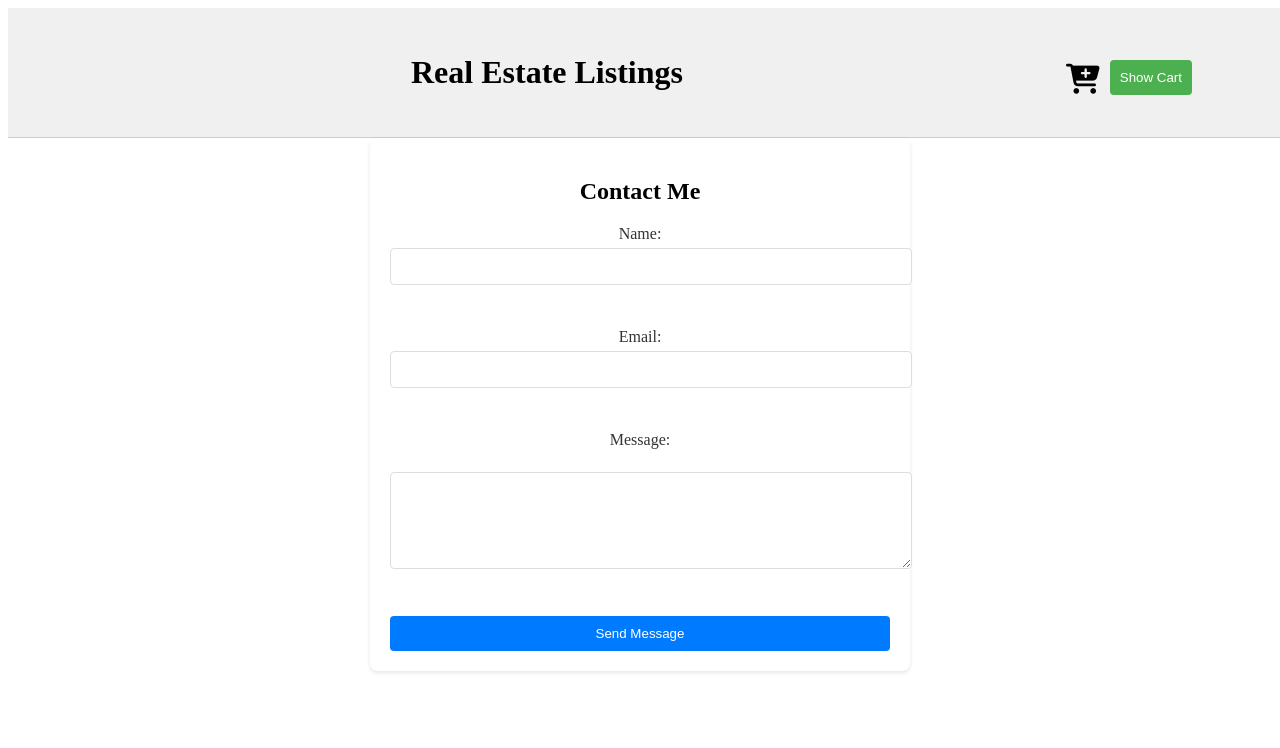
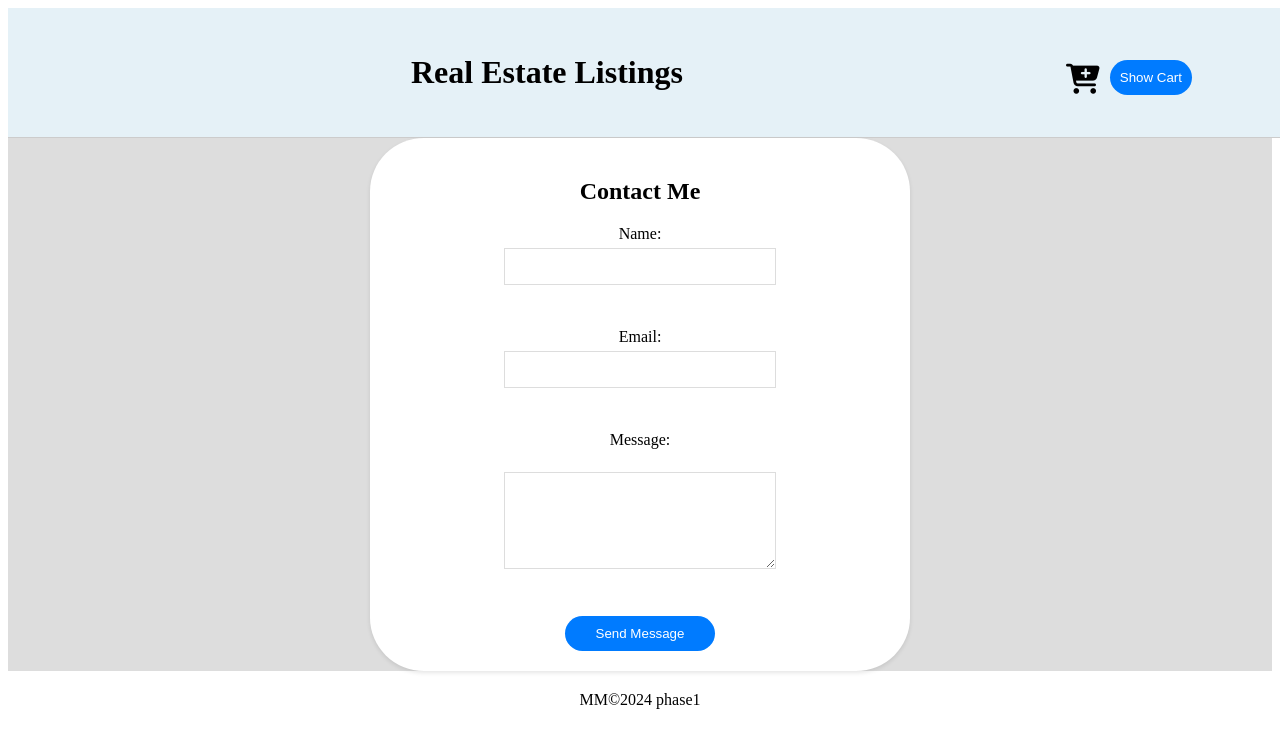
Before and after one commit to membae/realestate, a website: page index.html in a window 1280 px wide. Shown: the top 748 px of the page. Drawn offline with Linux system fonts and the light colour scheme; no server answers.

Commit message:
done for the day

```diff
--- a/index.css
+++ b/index.css
@@ -1,10 +1,13 @@
 /* Flex container for house listings */
+*{
+
+}
 header {
     display: flex;
     justify-content: space-between;
     align-items: center;
     padding: 10px 20px;
-    background-color: #f0f0f0;
+    background-color: #e5f1f7;
     border-bottom: 1px solid #ccc;
 
     top: 0; /* Align the header to the top */
@@ -30,6 +33,7 @@ header h1 {
     display: flex;
     flex-wrap: wrap;
     justify-content: space-around;
+    background-color: #a6a9aa;
 }
 
 /* Styling for each house container */
@@ -96,7 +100,7 @@ button {
     color: white;
     border: none;
     padding: 8px 12px;
-    border-radius: 4px;
+    border-radius: 40px;
     cursor: pointer;
     margin-top: 10px;
 }
@@ -112,40 +116,44 @@ button {
 button:hover {
     background-color: #0056b3;
 }
+.form{
+   background-color: #ddd;
+}
 #contact-form-container {
     max-width: 500px;
     margin: 0 auto;
     background-color: #fff;
     padding: 20px;
-    border-radius: 8px;
+    border-radius: 10%;
     box-shadow: 0 2px 4px rgba(0, 0, 0, 0.1);
     text-align: center;
     margin-bottom: 20px; /* Provides space from above content */
+
 }
 
 /* Styling for form elements */
 #contact-form label {
     display: block;
     margin: 10px 0 5px;
-    color: #333;
+    color:black;
 }
 
 #contact-form input,
 #contact-form textarea {
-    width: 100%;
+    width: 50%;
     padding: 10px;
     margin-bottom: 15px;
     border: 1px solid #ddd;
-    border-radius: 4px;
+
 }
 
 #contact-form button {
-    width: 100%;
+    width: 30%;
     background-color: #007bff;
     color: white;
     border: none;
     padding: 10px 15px;
-    border-radius: 4px;
+    border-radius: 40px;
     cursor: pointer;
 }
 
@@ -171,7 +179,7 @@ button:hover {
 }
 
 .cart-dropdown-btn {
-    background-color: #4CAF50;
+    background-color: #007bff;
     color: white;
     padding: 10px;
     border: none;
@@ -206,3 +214,6 @@ button:hover {
     height: 50px;
     margin-right: 5px;
 }
+footer{
+    text-align: center;
+}
--- a/index.html
+++ b/index.html
@@ -24,6 +24,7 @@
         <!-- Real estate listings will be dynamically added here -->
     </div>
 
+<section class="form">
     <div id="contact-form-container">
         <h2>Contact Me</h2>
         <form id="contact-form">
@@ -37,7 +38,10 @@
             <button type="submit">Send Message</button>
         </form>
     </div>
-
+</section>
+<footer>
+    <p>MM&copy;2024 phase1</p>
+</footer>
     <script src="https://cdn.jsdelivr.net/npm/emailjs-com@2.4.1/dist/email.min.js"></script>
     <script type="text/javascript">
         (function(){
```
Also changed, not shown: db.json (+18 -7 lines), images/back.jpg (added), images/bsb.jpg (added), images/bsbath.jpg (added), 3 other files.
